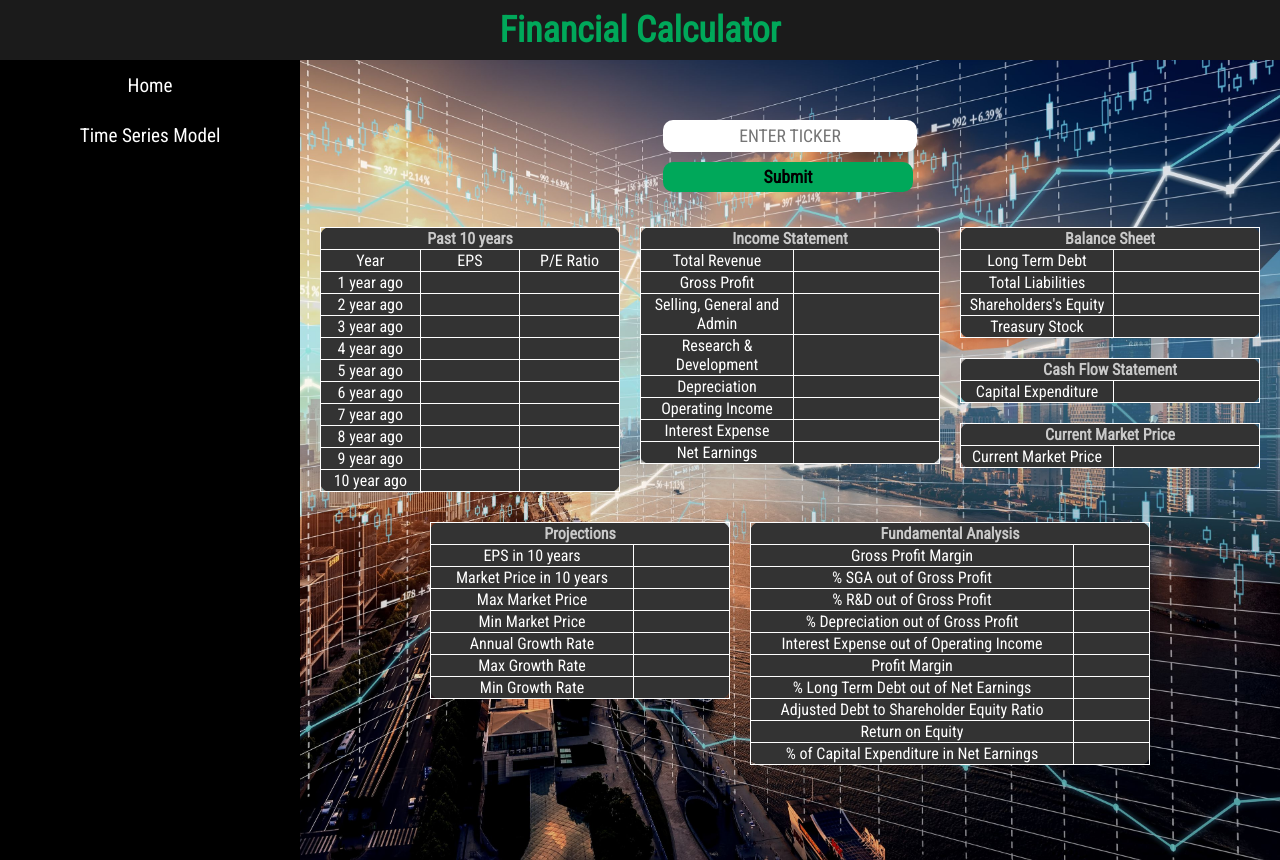
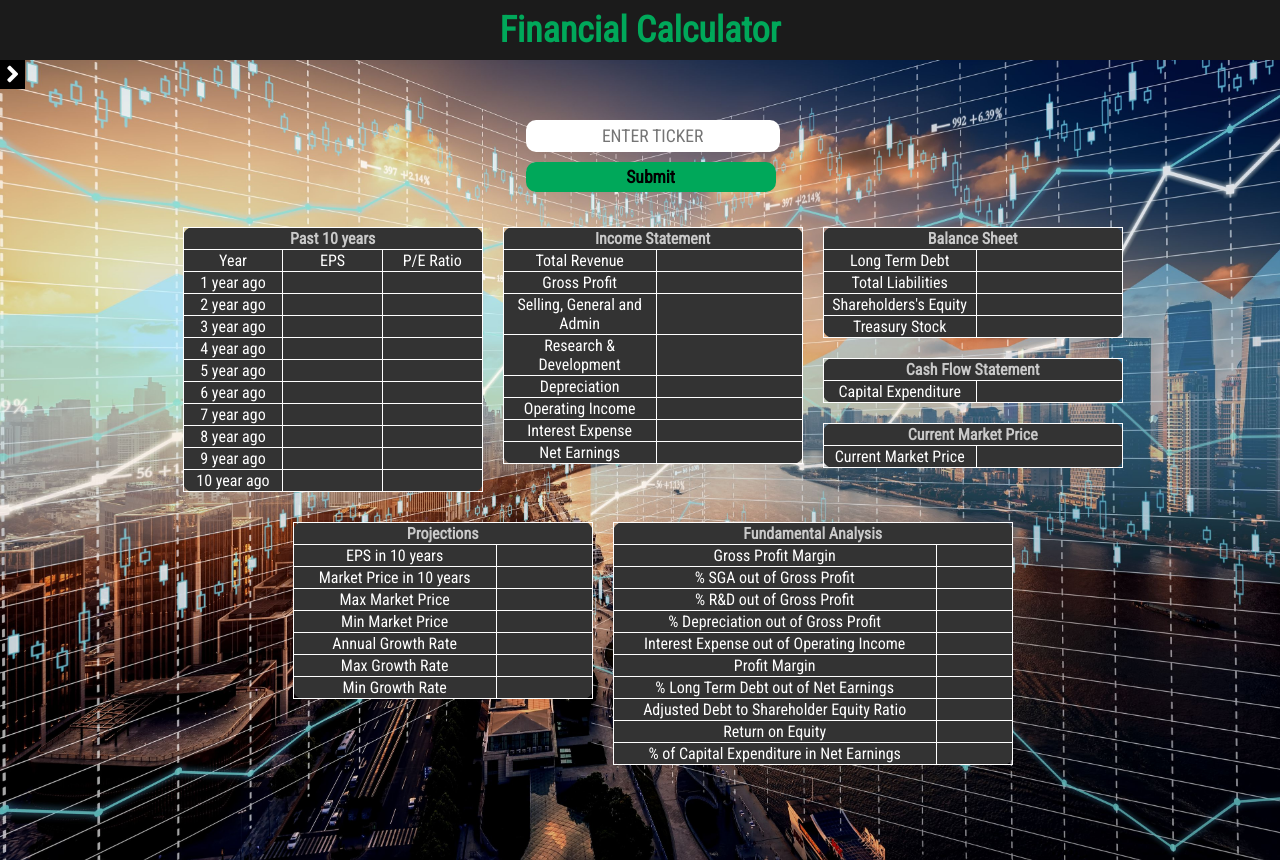
Before and after one commit to ryanwalterlee/Financial-Calculator, a Vue app: page / in a window 1280 px wide. Built offline with nearby package versions, Linux system fonts and the light colour scheme.

Commit message:
made nav bar collapsible

```diff
--- a/src/components/SideNavBar/SideNavBar.vue
+++ b/src/components/SideNavBar/SideNavBar.vue
@@ -1,26 +1,70 @@
 <template>
-  <div class="side-nav-bar">
-    <router-link class="link" to="/" @click.native="clearAllState()">Home</router-link> <!-- @click does not trigger -->
-    <router-link class="link" to="/predictions">Time Series Model</router-link>
+  <div class="container" :class="openHeight">
+    <link rel="stylesheet"
+        href="https://use.fontawesome.com/releases/v5.2.0/css/all.css">
+
+    <div class="button-container">
+      <button class="toggle" @click="() => this.open = !this.open">
+        <i :class="buttonDirection" style="color:white; font-size:200%" ></i>
+      </button>
+    </div>
+
+    <div class="links" v-if="open">
+      <router-link class="link" to="/" @click.native="clearAllState()">Home</router-link> <!-- @click does not trigger -->
+      <router-link class="link" to="/predictions">Time Series Model</router-link>
+    </div>
   </div>
 </template>
 
 <script>
 export default {
   name: "SideNavBar",
+  data: function() {
+    return {
+      open: false,
+    }
+  },
+  computed: {
+    buttonDirection: function() {
+      if (this.open) {return "fas fa-angle-left"}
+      else {return "fas fa-angle-right"}
+    },
+    openHeight: function() {
+      if (this.open) {return "open"}
+      else {return ""}
+    }
+  },
   methods: {
     clearAllState: function() {
       this.$store.commit("calculations/clearAll");
-    }
+    },
   }
 };
 </script>
 
 <style scoped>
+.container {
+  background-color: black;
+}
 
-.side-nav-bar {
-  height: 100%; /* 100% Full-height */
-  background-color: black;
+/* let nav bar height be full when nav bar is open, else not full height */
+.open {
+  height: 100%;
+}
+
+/* styling the arrow button */
+.toggle {
+  background-color: transparent;
+  border: none;
+}
+
+/* positions arrow to the right when it is open */
+.button-container {
+  display: flex;
+  justify-content: flex-end;
+}
+
+.links {
   display:flex;
   flex-direction: column;
   width: 300px;
```
